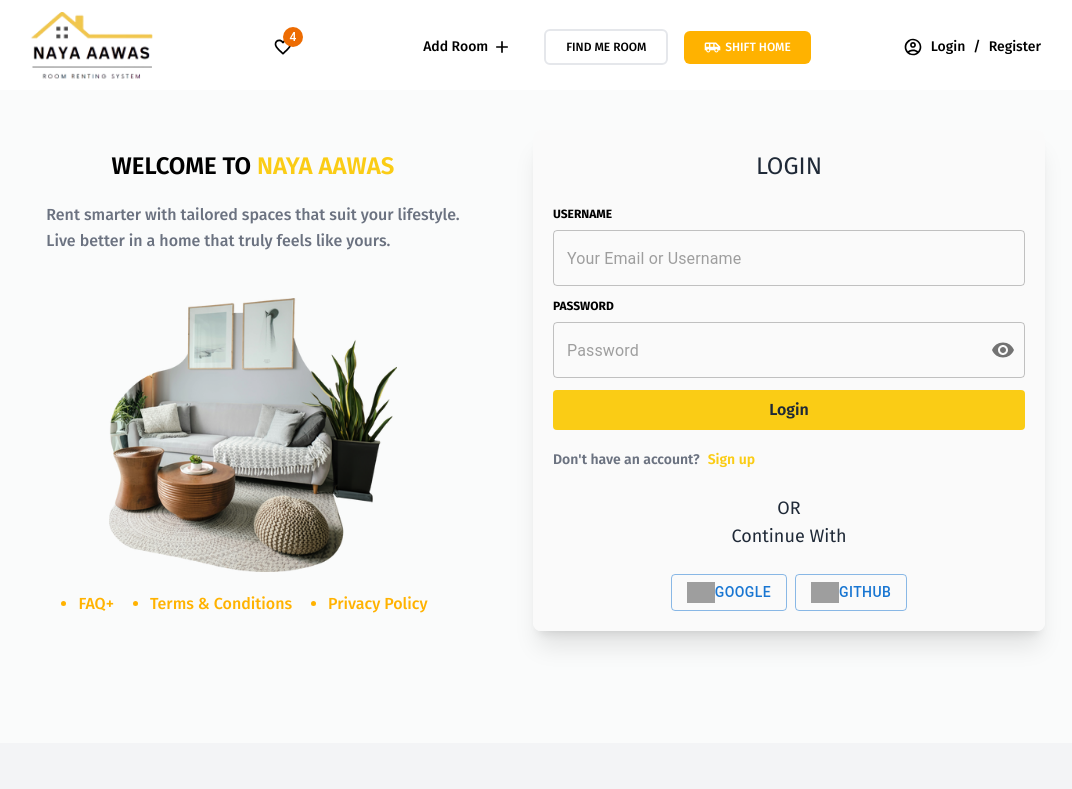
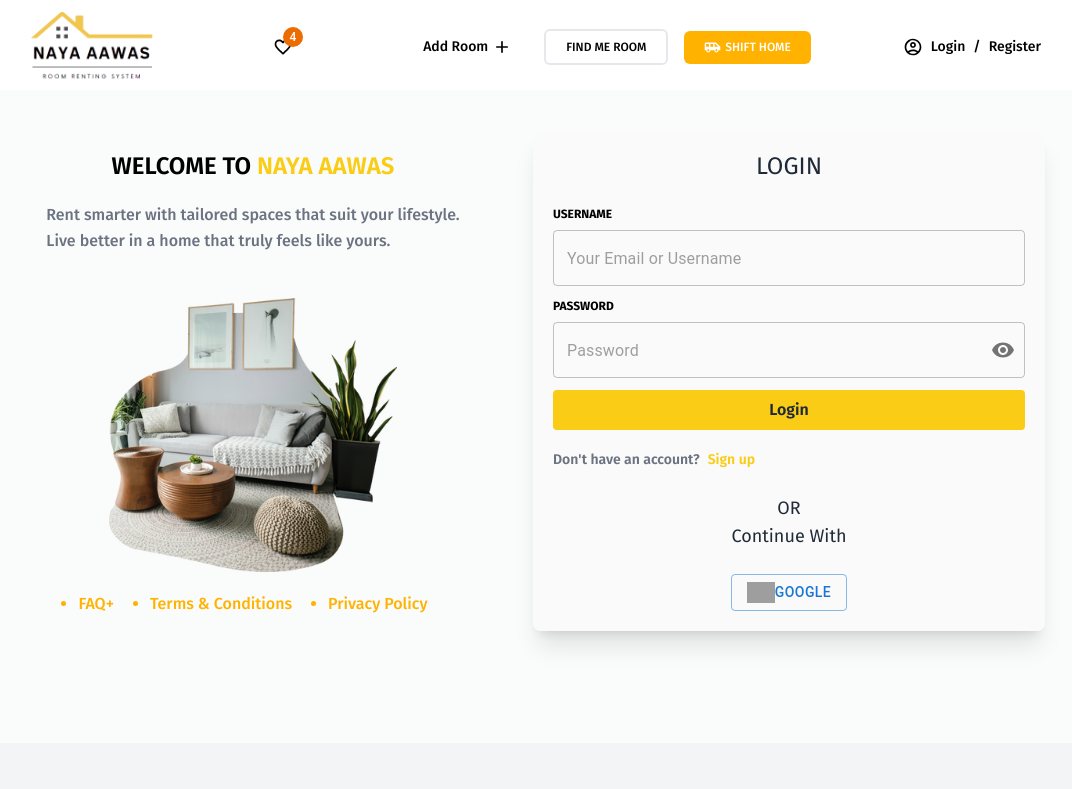
Before and after one commit to bhatta09/Room-Rental-System, a React (Vite) app: page /login in a window 1280 px wide. Shown: the top 789 px of the page, without its empty margins (111-1183 px from the left). Built offline with nearby package versions, Linux system fonts and the light colour scheme; grey boxes are pictures that could not be loaded.

Commit message:
-fix change password error

```diff
--- a/src/components/Profile/ChangePassword.jsx
+++ b/src/components/Profile/ChangePassword.jsx
@@ -37,10 +37,16 @@ const ChangePassword = () => {
       if (error.response && error.response.data) {
         const errors = error.response.data;
         setFormErrors(errors);
+        setTimeout(() => {
+          setFormErrors({});
+        }, 3000);
       } else {
         setFormErrors({
           general: "An unexpected error occurred",
         });
+        setTimeout(() => {
+          setFormErrors({});
+        }, 3000);
       }
     }
   };
@@ -89,7 +95,7 @@ const ChangePassword = () => {
           <div className="mb-10 font-semibold  flex flex-col gap-2">
             <label className="text-xs font-bold">Old Password</label>
             <TextField
-            required
+              required
               type={showPassword ? "text" : "password"}
               value={currentPassword}
               onChange={(e) => setCurrentPassword(e.target.value)}
--- a/src/components/Profile/WriteReview.jsx
+++ b/src/components/Profile/WriteReview.jsx
@@ -19,10 +19,7 @@ const WriteReview = () => {
     formData.append('rating', rating);
     formData.append('activity', activity);
     formData.append('message', message);
-
-    if (photo) {
-      formData.append('image', photo);
-    }
+    formData.append('image', photo);
 
     console.log("Sending form data:", Object.fromEntries(formData));
 
--- a/src/pages/Login.jsx
+++ b/src/pages/Login.jsx
@@ -73,11 +73,6 @@ const Login = () => {
     window.location.href = "http://localhost:9090/oauth2/authorization/google";
   };
 
-  // GitHub login handler
-  const handleGithubLogin = () => {
-    window.location.href = "http://localhost:9090/oauth2/authorization/github";
-  };
-
   return (
     <div className="flex mx-auto justify-center flex-wrap mb-24">
       <div className="mt-5">
@@ -151,14 +146,6 @@ const Login = () => {
               />
               Google
             </Button>
-            <Button variant="outlined" onClick={handleGithubLogin}>
-              <img
-                className="w-7"
-                src="https://img.icons8.com/?size=100&id=62856&format=png&color=000000"
-                alt="GitHub"
-              />
-              GitHub
-            </Button>
           </div>
         </div>
       </div>
```
